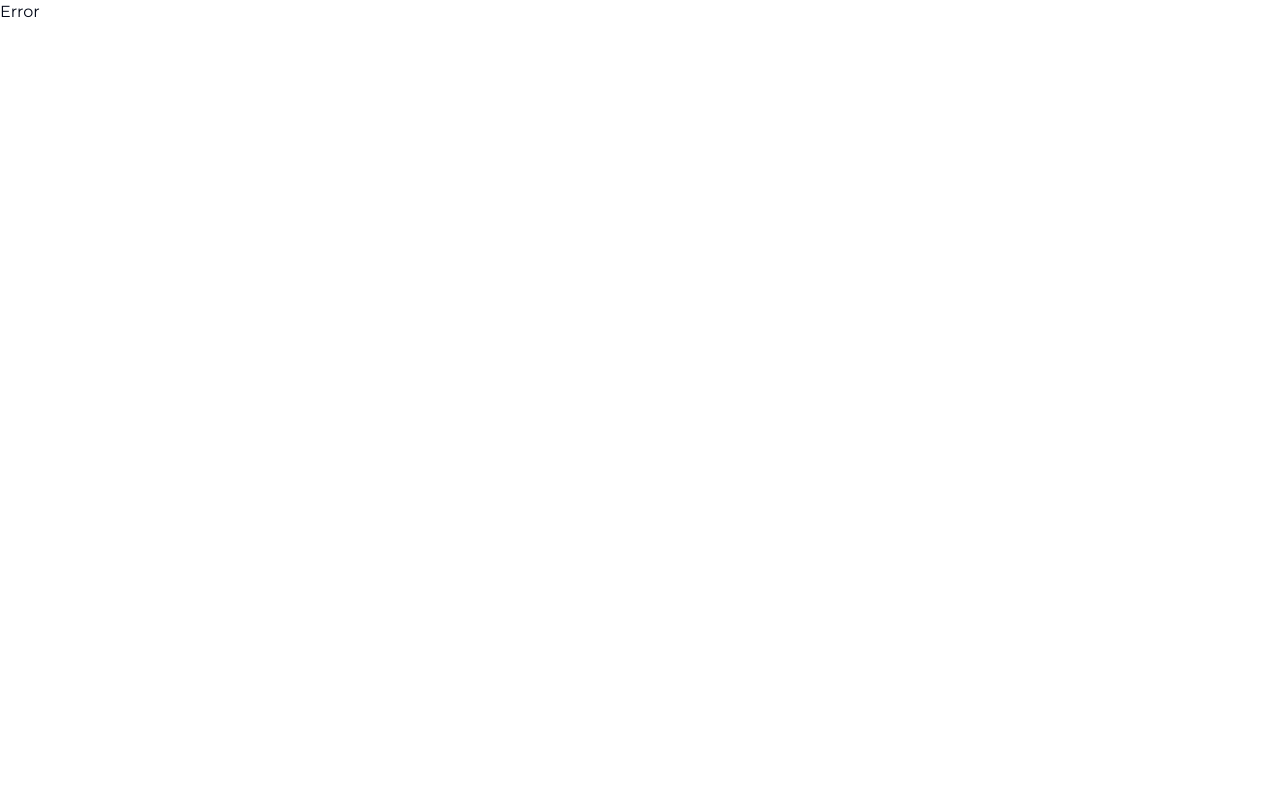
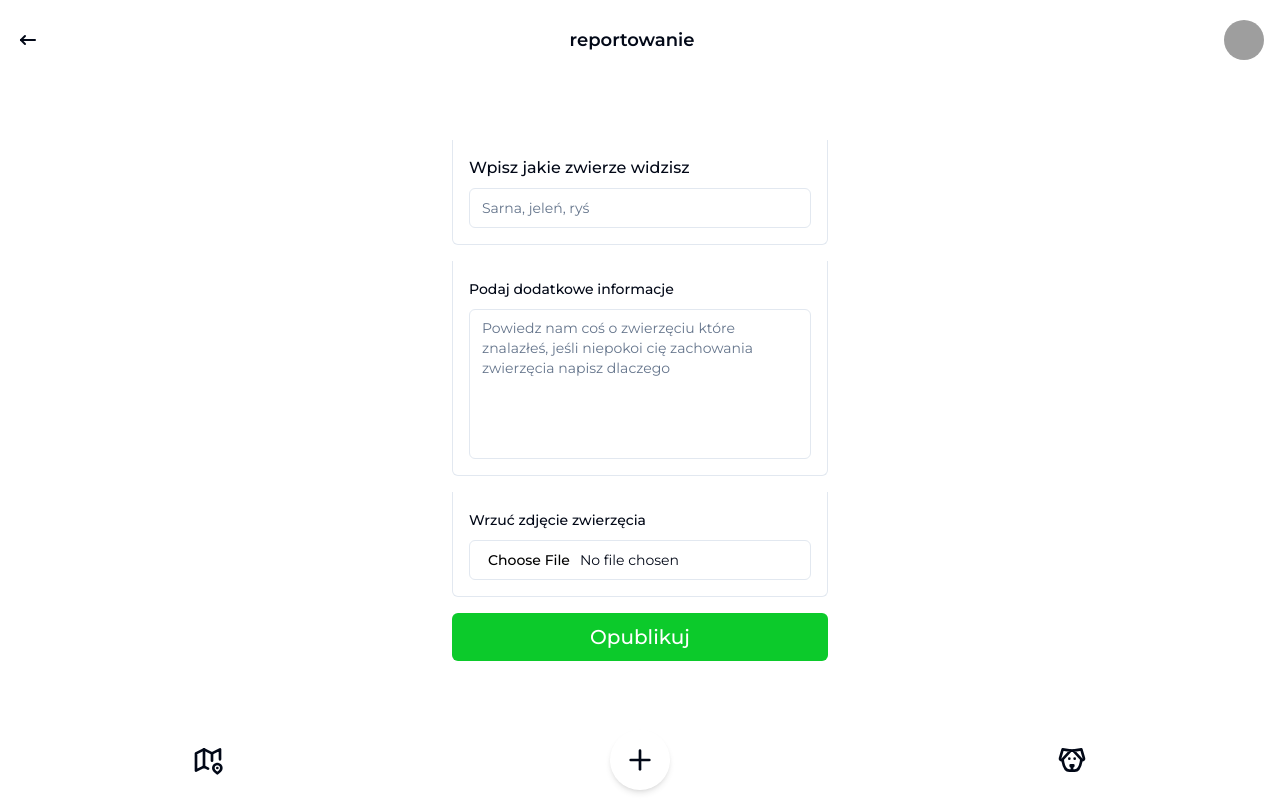
Before and after one commit to VentiHack/hackyeah-frontend, a React (Vite) app: page /reportowanie in a window 1280 px wide. Before the commit this address had no page. Built offline with nearby package versions, Linux system fonts and the light colour scheme; grey boxes are pictures that could not be loaded.

Commit message:
change form ui change animal card and fix profile cards

```diff
--- a/src/components/menu/Header.tsx
+++ b/src/components/menu/Header.tsx
@@ -17,7 +17,7 @@ const Header = () => {
         <IconArrowNarrowLeft />
       </Link>
       <h1 className="font-semibold text-lg">{pageName}</h1>
-      <Link to="profile">
+      <Link to="profil">
         {pageName === "profile" ? (
           <IconAdjustmentsHorizontal size={32} />
         ) : (
--- a/src/components/menu/Nav.tsx
+++ b/src/components/menu/Nav.tsx
@@ -5,19 +5,19 @@ const Nav = () => {
   return (
     <nav className="h-[10svh] flex justify-center">
       <ul className="w-[70%] flex items-center justify-between ">
-        <NavLink to="map">
+        <NavLink to="mapa">
           {({ isActive }) => (
             <IconMap2 size={32} color={isActive ? "#0CCA2B" : "#020817"} />
           )}
         </NavLink>
         <NavLink
-          to="submitform"
+          to="reportowanie"
           className="w-[60px] h-[60px] flex items-center justify-center shadow-md rounded-full"
         >
           <IconPlus size={32} />
         </NavLink>
 
-        <NavLink to="animals">
+        <NavLink to="zwierzeta">
           {({ isActive }) => (
             <IconDog size={32} color={isActive ? "#0CCA2B" : "#020817"} />
           )}
--- a/src/pages/animals.tsx
+++ b/src/pages/animals.tsx
@@ -1,7 +1,8 @@
 import { useEffect, useState, Suspense } from "react";
-import { IconMapPinCheck } from "@tabler/icons-react";
+import { IconMapPinCheck, IconPhone } from "@tabler/icons-react";
 import moment from "moment";
 import { Skeleton } from "@/components/ui/skeleton";
+import { Avatar, AvatarFallback, AvatarImage } from "@/components/ui/avatar";
 
 const Animals = () => {
   const [activeType, setActiveType] = useState(true);
@@ -61,8 +62,20 @@ const Animals = () => {
               {animalsData.map((animal) => (
                 <li
                   key={animal.id}
-                  className="w-[100%] max-h-[40svh] flex flex-col shadow-md rounded-md "
+                  className="w-[100%] h-[45svh] flex flex-col shadow-md rounded-md"
                 >
+                  <div className="flex items-center justify-between">
+                    <div className="flex items-center gap-4">
+                      <Avatar className="w-[40px] h-[40px]">
+                        <AvatarImage src="https://github.com/shadcn.png" />
+                        <AvatarFallback>CN</AvatarFallback>
+                      </Avatar>
+                      <h2 className="font-medium">Jan Nowak</h2>
+                    </div>
+                    <div className="flex items-center text-center p-4">
+                      <IconPhone size={32} color="#0CCA2B" />
+                    </div>
+                  </div>
                   <img
                     className="w-full h-full object-cover rounded-md"
                     src={`http://10.250.162.170:3000${animal.img}`}
--- a/src/pages/home.tsx
+++ b/src/pages/home.tsx
@@ -12,12 +12,12 @@ const Home = () => {
       <img src="/images/landingImage.png" className="w-72"></img>
       <div className="flex flex-col w-full items-center gap-4">
         <Link
-          to="map"
+          to="mapa"
           className="bg-greenAccent text-white text-xl p-4 rounded-xl"
         >
           Daj znać o zwierzakach!
         </Link>
-        <Link to="animals" className="text-slate-500">
+        <Link to="zwierzeta" className="text-slate-500">
           Zobacz wszystkie zgłoszenia
         </Link>
       </div>
--- a/src/pages/profile.tsx
+++ b/src/pages/profile.tsx
@@ -1,8 +1,41 @@
+import { useState, useEffect } from "react";
 import { Avatar, AvatarFallback, AvatarImage } from "@/components/ui/avatar";
+import { IconMapPinCheck } from "@tabler/icons-react";
+import moment from "moment";
 
 const Profile = () => {
+  const [animalsData, setAnimalsData] = useState<Animal[]>([]);
+
+  interface Animal {
+    additionalInfo: string;
+    animalSpecies: string;
+    createdAt: string;
+    id: number;
+    img: string;
+    knownAnimalSpecies: boolean;
+    latitude: number;
+    longitude: number;
+    updatedAt: string;
+  }
+
+  const fetchDataHandler = async () => {
+    const response = await fetch("http://10.250.162.170:3000/api");
+
+    const data = await response.json();
+    if (!response.ok) {
+      throw new Error(data.message || "Could not fetch prices");
+    }
+    setAnimalsData(data);
+    console.log(data);
+  };
+
+  useEffect(() => {
+    fetchDataHandler();
+  }, []);
   return (
-    <div className="h-[80vh] flex flex-col overflow-scroll p-4">
+    <div className="h-[80vh] px-4 flex flex-col">
+      <div className="flex-grow mt-4 overflow-auto">
+        <div className="flex flex-col  ">
           <div className="flex flex-col h-[200px] relative">
             <div className="h-[100%] overflow-hidden bg-center rounded-md bg-cover bg-[url('https://thumbor.forbes.com/thumbor/fit-in/900x510/https://www.forbes.com/advisor/wp-content/uploads/2023/07/top-20-small-dog-breeds.jpeg.jpg')]"></div>
             <Avatar className="w-[80px] h-[80px] absolute top-[125%] left-1/2 transform -translate-x-1/2 -translate-y-[125%]">
@@ -15,6 +48,30 @@ const Profile = () => {
             <h2 className="font-semibold text-md">@adam03</h2>
           </div>
         </div>
+        <ul className="flex flex-col items-center gap-4">
+          {animalsData.map((animal) => (
+            <li
+              key={animal.id}
+              className="w-[100%] h-[45svh] flex flex-col shadow-md rounded-md"
+            >
+              <img
+                className="w-full h-full object-cover rounded-md"
+                src={`http://10.250.162.170:3000${animal.img}`}
+              />
+              <div className="flex justify-between items-center">
+                <div className="flex flex-col p-4">
+                  <h3 className="font-semibold">Ostatnio widziany</h3>
+                  <p>{moment(animal.createdAt).format("DD.MM.YYYY")}</p>
+                </div>
+                <div className="flex items-center text-center p-4">
+                  <IconMapPinCheck size={32} color="#0CCA2B" />
+                </div>
+              </div>
+            </li>
+          ))}
+        </ul>
+      </div>
+    </div>
   );
 };
 
--- a/src/pages/submitForm.tsx
+++ b/src/pages/submitForm.tsx
@@ -88,10 +88,10 @@ const SubmitForm = () => {
 
   return (
     <>
-      <div className="p-4">
+      <div className="h-[80svh] flex justify-center items-center p-4">
         <Form {...form}>
           <form onSubmit={form.handleSubmit(onSubmit)}>
-            <FormField
+            {/* <FormField
               control={form.control}
               name="knownAnimalSpecies"
               render={() => (
@@ -108,40 +108,40 @@ const SubmitForm = () => {
                   </FormControl>
                 </FormItem>
               )}
-            />
+            /> */}
             <FormField
               control={form.control}
               name="animalSpecies"
               render={({ field }) => (
-                <FormItem className="p-4 border-x border-b mb-8 rounded-b-md">
-                  <FormLabel className={isChecked ? "" : "text-slate-500"}>
-                    Animal Species
+                <FormItem className="p-4 border-x border-b mb-4 rounded-b-md">
+                  <FormLabel className="text-md text-medium">
+                    Wpisz jakie zwierze widzisz
                   </FormLabel>
                   <FormControl>
-                    <Input placeholder="ryś" {...field} />
+                    <Input
+                      className="border focus:outline-none "
+                      placeholder="Sarna, jeleń, ryś"
+                      {...field}
+                    />
                   </FormControl>
-                  <FormDescription>This is the animal species</FormDescription>
                   <FormMessage />
                 </FormItem>
               )}
-              disabled={!isChecked}
+              // disabled={!isChecked}
             />
             <FormField
               control={form.control}
               name="additionalInfo"
               render={({ field }) => (
-                <FormItem className="mb-8 p-2">
-                  <FormLabel>Additional info</FormLabel>
+                <FormItem className="p-4 border-x border-b mb-4 rounded-b-md">
+                  <FormLabel>Podaj dodatkowe informacje</FormLabel>
                   <FormControl>
                     <Textarea
-                      placeholder="Additional info about the animal"
-                      className="resize-none"
+                      placeholder="Powiedz nam coś o zwierzęciu które znalazłeś, jeśli niepokoi cię zachowania zwierzęcia napisz dlaczego"
+                      className="h-[150px] resize-none"
                       {...field}
                     />
                   </FormControl>
-                  <FormDescription>
-                    You can tell us more about the animal you found.
-                  </FormDescription>
                   <FormMessage />
                 </FormItem>
               )}
@@ -151,28 +151,24 @@ const SubmitForm = () => {
               control={form.control}
               name="photo"
               render={() => (
-                <FormItem className="p-2 mb-8 rounded-md flex flex-col">
-                  <FormLabel>Upload a photo</FormLabel>
+                <FormItem className="p-4 border-x border-b mb-4 rounded-b-md">
+                  <FormLabel>Wrzuć zdjęcie zwierzęcia</FormLabel>
                   <FormControl>
                     <Input type="file" {...form.register("photo")} />
                   </FormControl>
-                  <FormDescription>
-                    Upload a photo to help others recognise the animal
-                  </FormDescription>
+
                   <FormMessage />
                 </FormItem>
               )}
             />
 
-            <span className="flex justify-center">
-              <Button
-                className="bg-greenAccent text-white text-xl p-4 rounded-xl px-8 disabled:cursor-not-allowed"
-                disabled={isUploading}
-                type="submit"
-              >
-                Submit
-              </Button>
-            </span>
+            <Button
+              className="bg-greenAccent w-[100%]  text-white text-xl p-6 rounded-md px-8 disabled:cursor-not-allowed"
+              disabled={isUploading}
+              type="submit"
+            >
+              Opublikuj
+            </Button>
           </form>
         </Form>
       </div>
```
Also changed, not shown: src/main.tsx (+4 -4 lines), public/images/icons8-dog-jump-90.png (added). Lines whose indentation alone changed are shown as unchanged.
